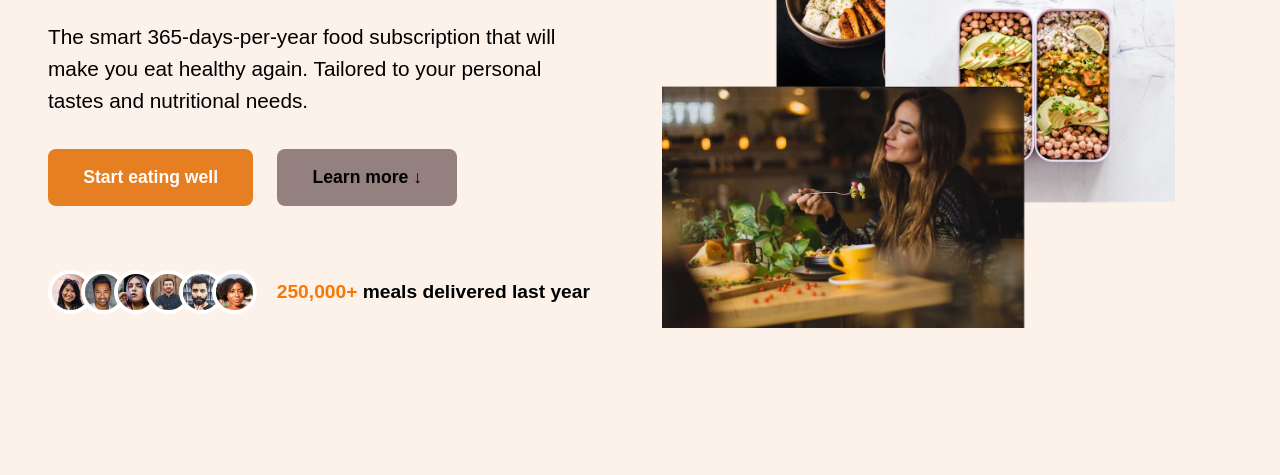
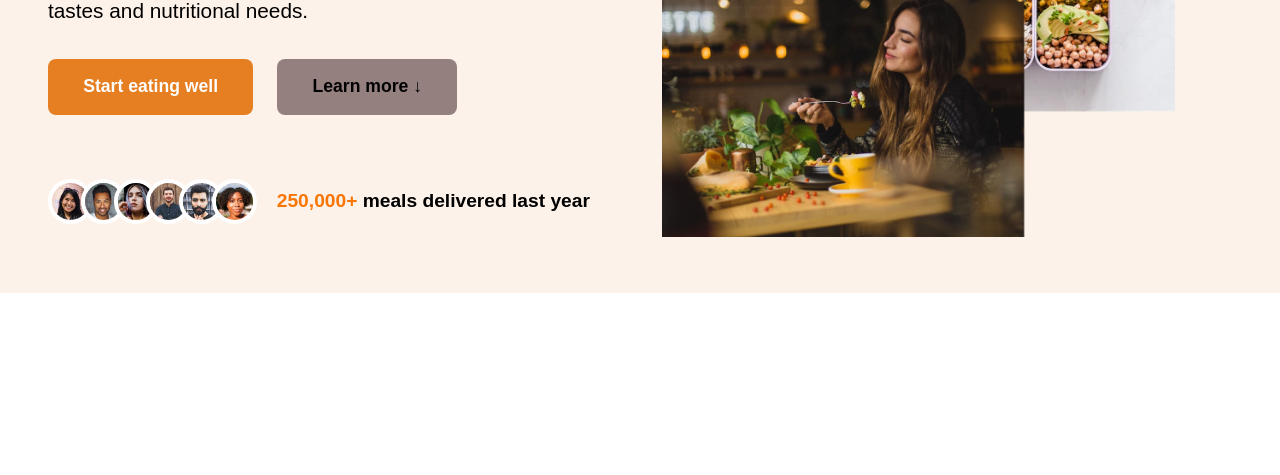
Before and after one commit to clarefausty/Expert-class-project, a plain HTML site: page index.html in a window 1280 px wide. Shown: the part 414-889 px from the top of the page. After the commit the page ends 800 px from the top, so only its background shows below. Drawn offline with Linux system fonts and the light colour scheme.

Commit message:
Recfactoring

```diff
--- a/index.css
+++ b/index.css
@@ -5,7 +5,9 @@
     font-family: "Rubik", sans-serif;
 }
 
-
+.main-container{
+  height: 100vh;
+}
 
 .nav-container{
     display:flex;
@@ -52,7 +54,6 @@ ul li:hover{
     padding: 3.5em 3em;
     align-items: center;
     margin-top: 0;
-    height: 100vh;
 }
 
 .hero-section-1{
--- a/index.html
+++ b/index.html
@@ -4,6 +4,9 @@
 </head>
 
 <body >
+  <div class="main-container">
+
+
     <nav class="nav-container">
 
         <img class="logo" src="./images/omnifood-logo.png" alt="" width="40%">
@@ -44,5 +47,6 @@
         <img class="hero-image" src="./images/img-assignment.webp" alt="" >
   </div>
 </div>
+</div>
 </body>
 </html>
```
